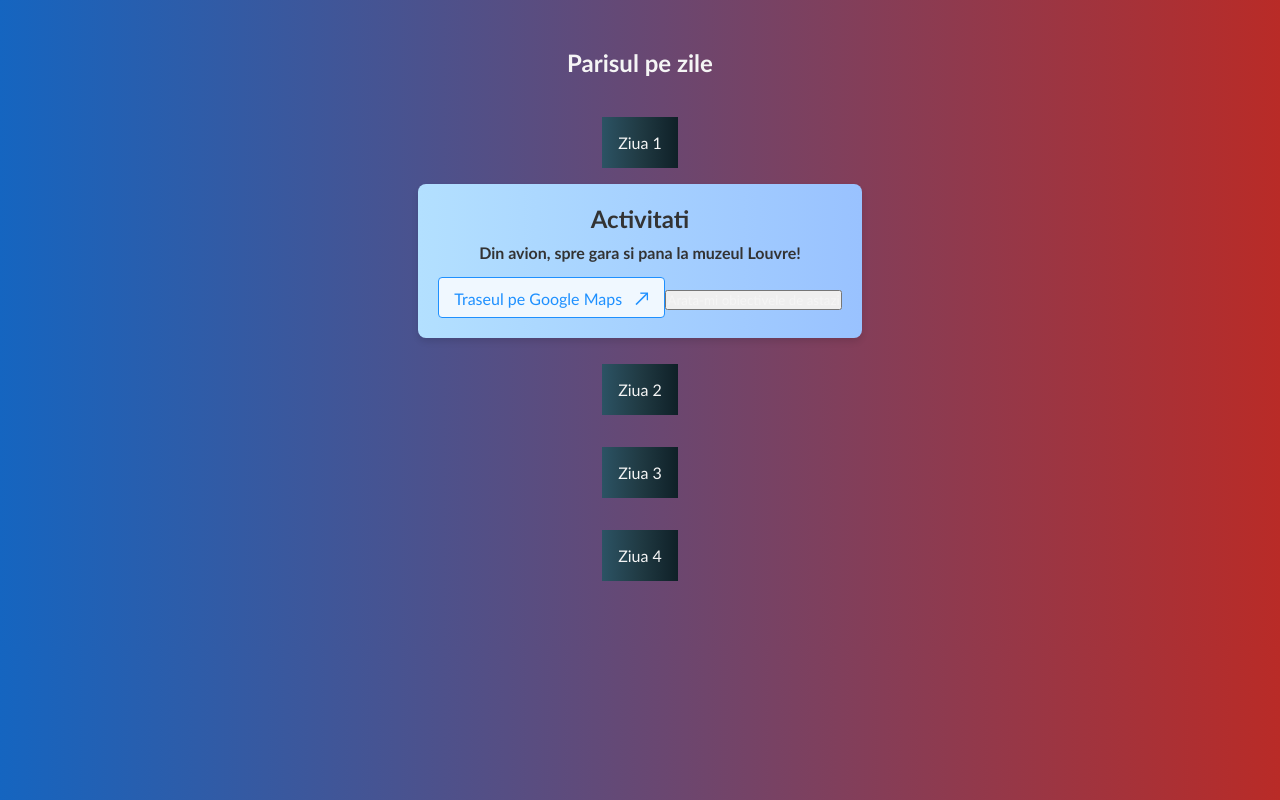
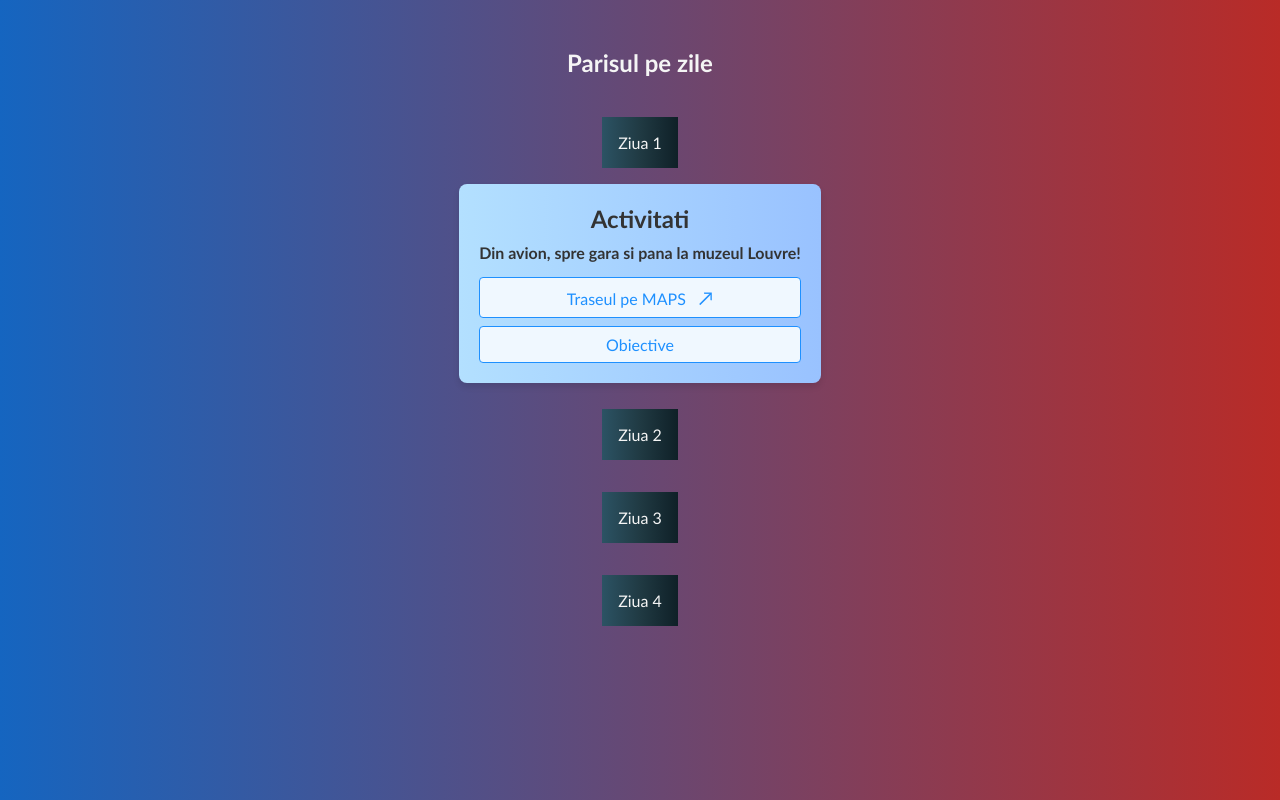
Before and after one commit to Stefanczc/Horparis, an Angular app in the folder horparis-trip-app/: page /itinerary in a window 1280 px wide. Both pictures are taken after a click on the link "Ziua 1". Built offline with nearby package versions, Linux system fonts and the light colour scheme.

Commit message:
new changes

```diff
--- a/horparis-trip-app/src/app/itinerary/itinerary.component.css
+++ b/horparis-trip-app/src/app/itinerary/itinerary.component.css
@@ -49,7 +49,7 @@
     margin-bottom: 15px;
 }
 
-.day-content a {
+.day-content a, button {
     font-size: 1rem;
     color: #1e90ff;
     text-decoration: none;
@@ -61,10 +61,11 @@
     transition: background-color 0.3s ease, color 0.3s ease;
 }
 
-.day-content a:hover {
+.day-content a:hover, button:hover {
     background-color: #1e90ff;
     color: white;
     text-decoration: none;
+    cursor: pointer;
 }
 
 .day-content a::after {
@@ -78,9 +79,10 @@
     transform: translateY(-4px);
 }
 
-.day-content:hover a {
-    background-color: #1e90ff;
-    color: white;
+.buttons-container {
+    display: flex;
+    flex-direction: column;
+    gap: 0.5em;
 }
 
 .day-content img {
@@ -97,3 +99,6 @@
     margin-top: 10px;
     font-weight: bold;
 }
+.day-content h4, span {
+    color: #0F2027;
+}
--- a/horparis-trip-app/src/app/itinerary/itinerary.component.html
+++ b/horparis-trip-app/src/app/itinerary/itinerary.component.html
@@ -7,10 +7,12 @@
         <div *ngIf="expandedDayIndex === i" class="day-content">
             <h3>{{ itineraryContent[i].title }}</h3>
             <h5>{{ itineraryContent[i].description }}</h5>
-            <a *ngIf="itineraryContent[i].link"
-            [href]="itineraryContent[i].link"
-            target="_blank" class="google-maps">Traseul pe Google Maps</a>
-            <button (click)="toggleObjectives(i)">Arata-mi obiectivele de astazi</button>
+            <div class="buttons-container">
+                <a *ngIf="itineraryContent[i].link"
+                [href]="itineraryContent[i].link"
+                target="_blank" class="google-maps">Traseul pe MAPS</a>
+                <button (click)="toggleObjectives(i)">Obiective</button>
+            </div>
             <section *ngIf="itineraryContent[i].showObjectives">
                 <div *ngFor="let objective of itineraryContent[i].objectives">
                     <h4><span> {{ objective.id }}. </span> {{ objective.name }} </h4>
```
